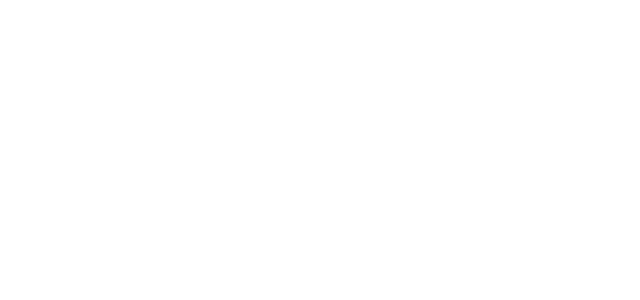
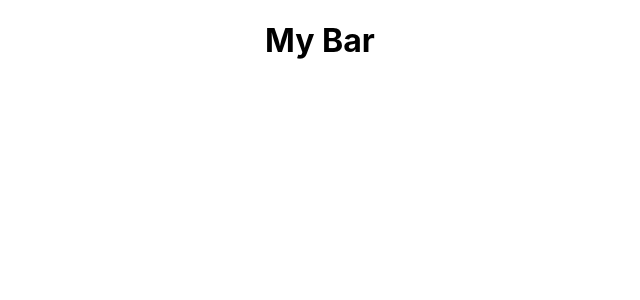
Before and after one commit to Eschroeder0212/fully-stocked, a React (Create React App) app: page /inventory in a window 1280 px wide. Before the commit this address had no page. Shown: the top 300 px of the page, without its empty margins (320-960 px from the left). Built offline with nearby package versions, Linux system fonts and the light colour scheme.

Commit message:
delete from inventory

```diff
--- a/src/App.js
+++ b/src/App.js
@@ -4,6 +4,7 @@ import { CocktailList } from './components/CocktailList/cocktailList.js';
 import { IngredientListProvider } from './components/IngredientsContext.js';
 import { ShoppingListProvider } from './components/ShoppingListContext.js';
 import { Login } from './components/CocktailList/logInReg';
+import { MyInventory } from './components/Inventory/inventory';
 import { useState } from 'react';
 import reactDOM from "react-dom/client";
 import { BrowserRouter, Routes, Route } from "react-router-dom";
@@ -19,6 +20,7 @@ function App() {
         <Routes>
           <Route path="/" element={<Login />} />
           <Route path="/cocktails" element={<CocktailList />} />
+          <Route path="/inventory" element={<MyInventory />} />
         </Routes>
       </BrowserRouter>
     </IngredientListProvider>
--- a/src/components/CocktailList/cocktailList.js
+++ b/src/components/CocktailList/cocktailList.js
@@ -2,6 +2,7 @@ import React, { useContext } from "react"
 import cocktails from "../../assets/cocktails.json"
 import { useIngredientList } from "../IngredientsContext"
 import { useShoppingList } from "../ShoppingListContext"
+import { useNavigate } from "react-router-dom";
 
 export const CocktailList = () => {
     const [ingredientList, setIngredientList] = useIngredientList()
@@ -14,9 +15,9 @@ export const CocktailList = () => {
     }
     const addToInventory = (ingredient) => {
         const newList = [...ingredientList, ingredient];
-
         setIngredientList(newList);
         console.log(newList);
+
     }
     return (
 
--- a/src/components/IngredientsContext.js
+++ b/src/components/IngredientsContext.js
@@ -10,4 +10,4 @@ export const IngredientListProvider = ({list, children}) => {
 return (<IngredientsListContext.Provider value={[ingredientList, setIngredientList]}>
 {children}
     </IngredientsListContext.Provider>)
-}
+};
--- a/src/components/Inventory/inventory.js
+++ b/src/components/Inventory/inventory.js
@@ -1,23 +1,31 @@
 import React, { useState } from 'react';
-import cocktails from "../../assets/cocktails.json"
+import { useIngredientList } from '../IngredientsContext';
 
-export const myInventory = () => {
+
+
+
+
+
+
+export const MyInventory = () => {
     return (
         <h1>My Bar</h1>
+
+
     )
 }
 
-export function deleteFromInventory() {
-    const [ingredientList, setIngredientList] = React.useState(arr);
+export function DeleteFromInventory() {
+    const [ingredientList, setIngredientList] = React.useState(ingredientList);
 
     const deleteItem = (index) => () =>
-      setItems((items) => items.filter((_, i) => i !== index));
+      setIngredientList((ingredientList) => ingredientList.filter((_, i) => i !== index));
 
     return (
       <>
-        {items.map((it, index) => {
+        {ingredientList.map((it, index) => {
           return (
-            <div key={it.id}>
+            <div key={it.name}>
               {it.name} <button onClick={deleteItem(index)}>delete</button>
             </div>
           );
```
